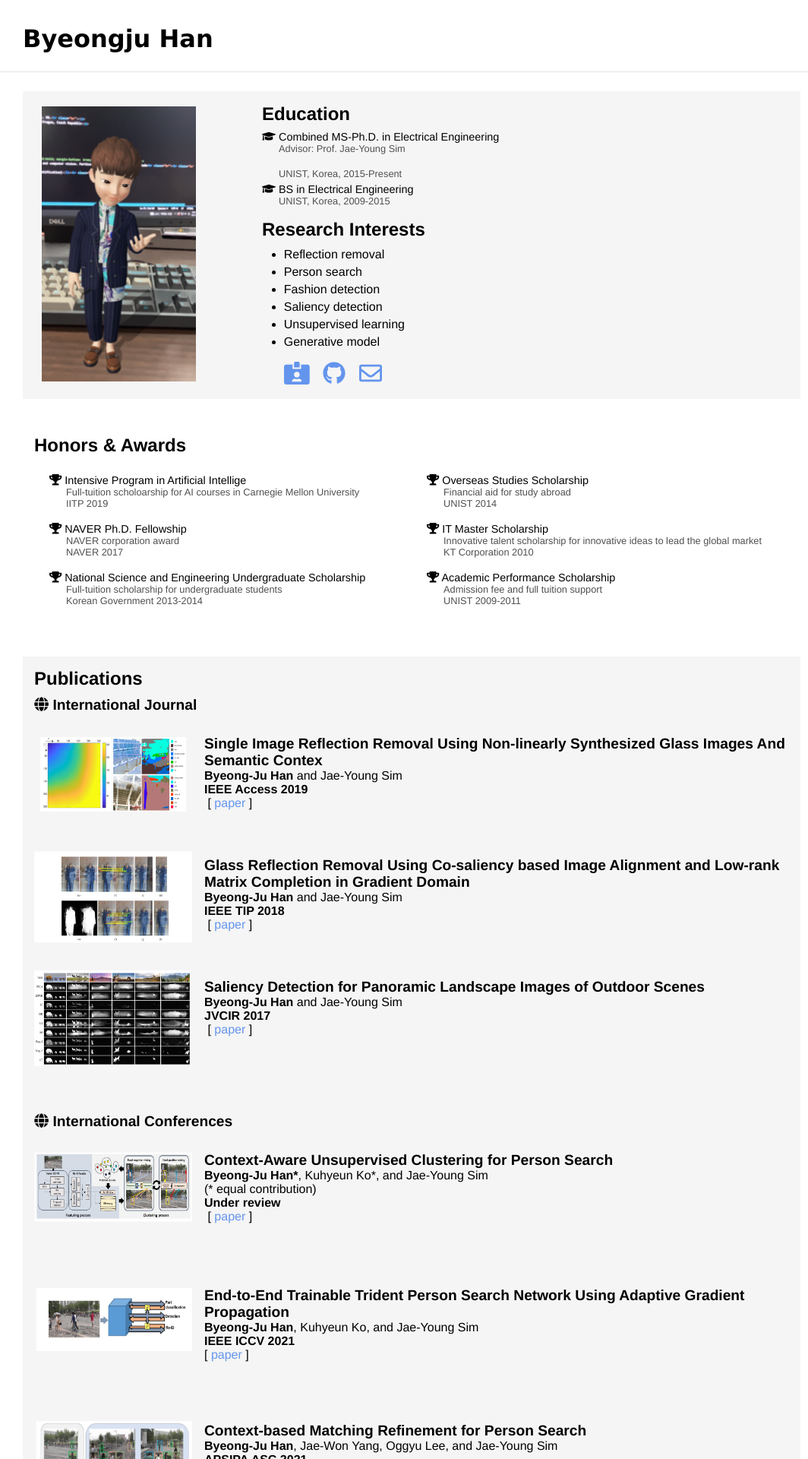
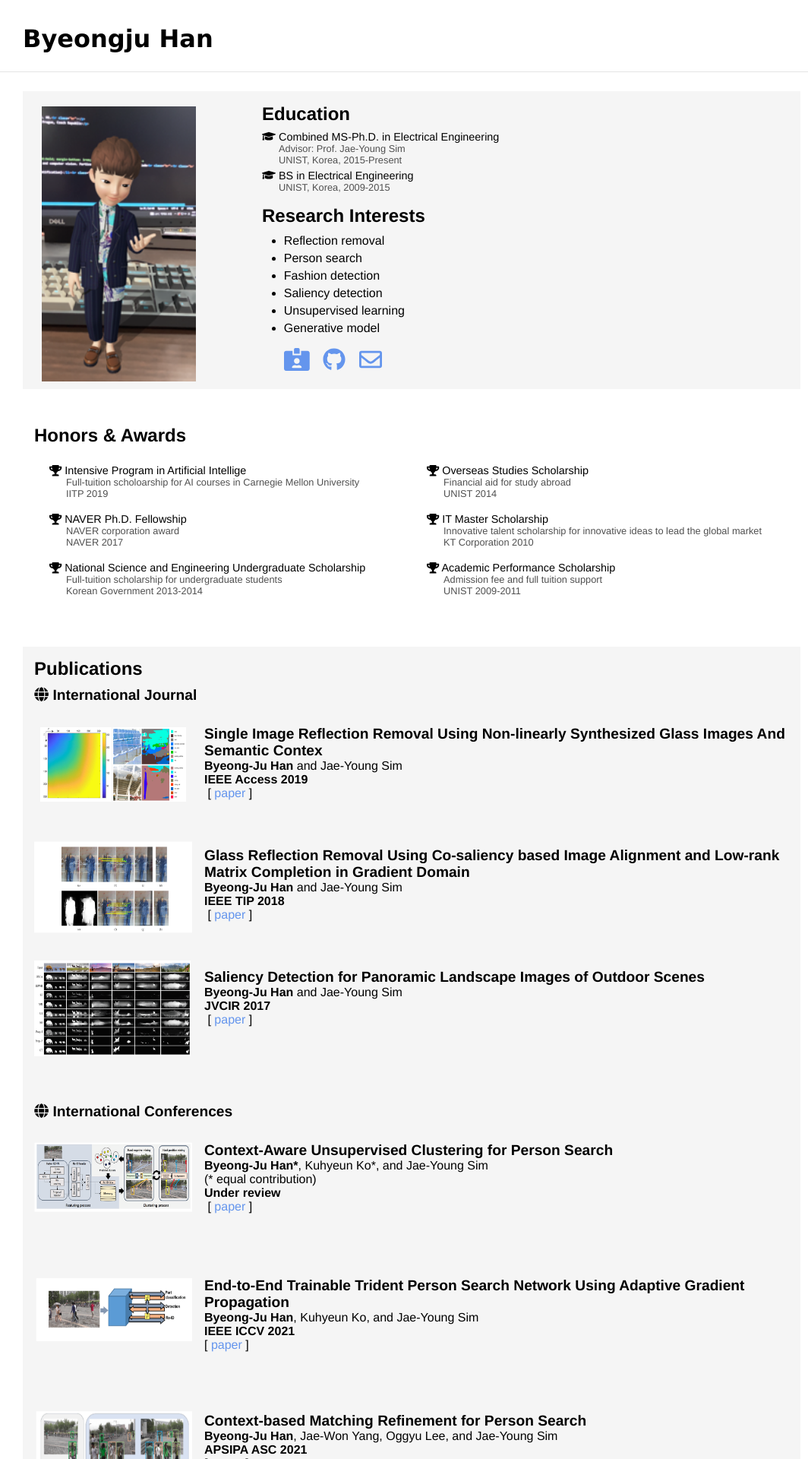
Before and after one commit to byeongjuhan/byeongjuhan.github.io, a Jekyll site: the page built from index.html, in a window 1280 px wide. Shown: the top 1920 px of the page at 76% size, without its empty margins (130-1194 px from the left). Built offline with Jekyll 4.4.1, drawn with Linux system fonts in a browser that asks for light colours; nearby versions of some CDN libraries.

Commit message:
education

```diff
--- a/index.html
+++ b/index.html
@@ -17,7 +17,7 @@ layout: default
             <span class="group-title-edu" style="margin-bottom: 8px;">Education</span><br class="br" >
             <div >
                 <p class="prof-description1"><i class="fas fa-graduation-cap"></i> Combined MS-Ph.D. in Electrical Engineering</p>
-                <p class="prof-description2" style="margin-left: min(2.5vw,22px);">Advisor: Prof. Jae-Young Sim</p><br class="br">
+                <p class="prof-description2" style="margin-left: min(2.5vw,22px);">Advisor: Prof. Jae-Young Sim</p>
                 <p class="prof-description2" style="margin-left: min(2.5vw,22px);">UNIST, Korea, 2015-Present </p>
             </div>
             </li>
```
